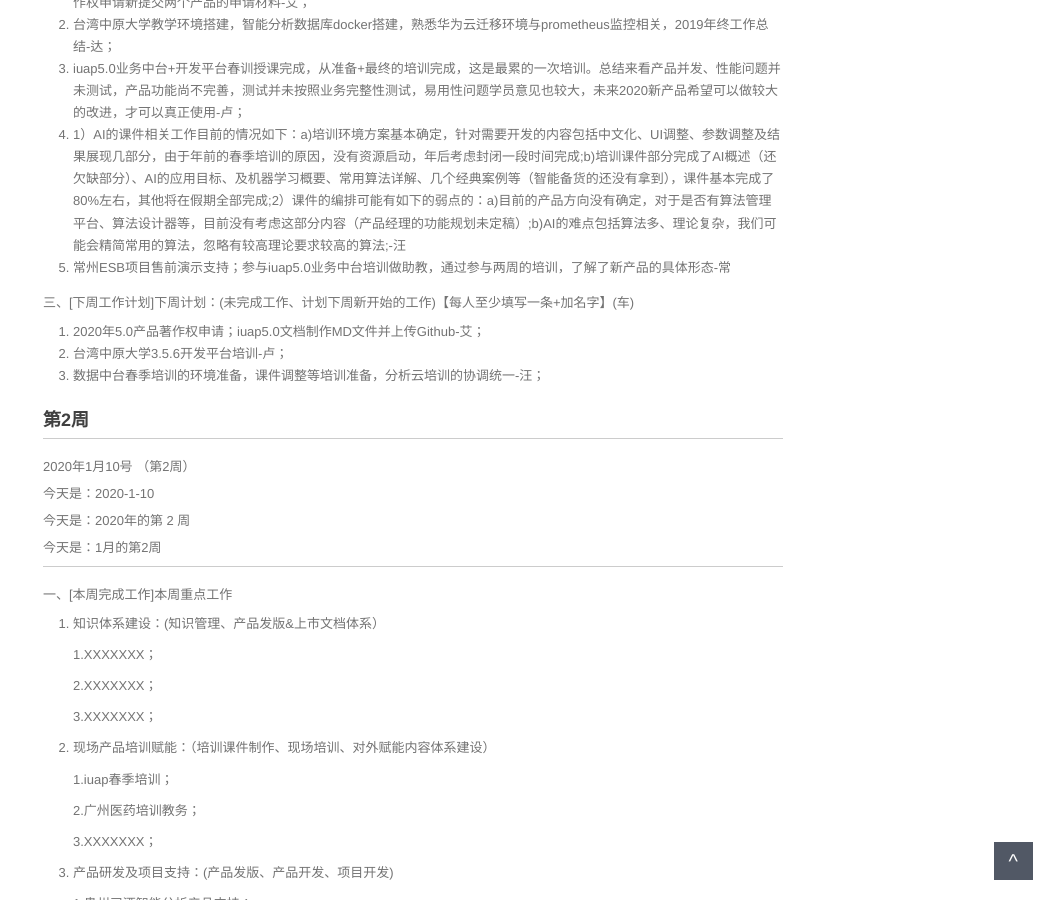
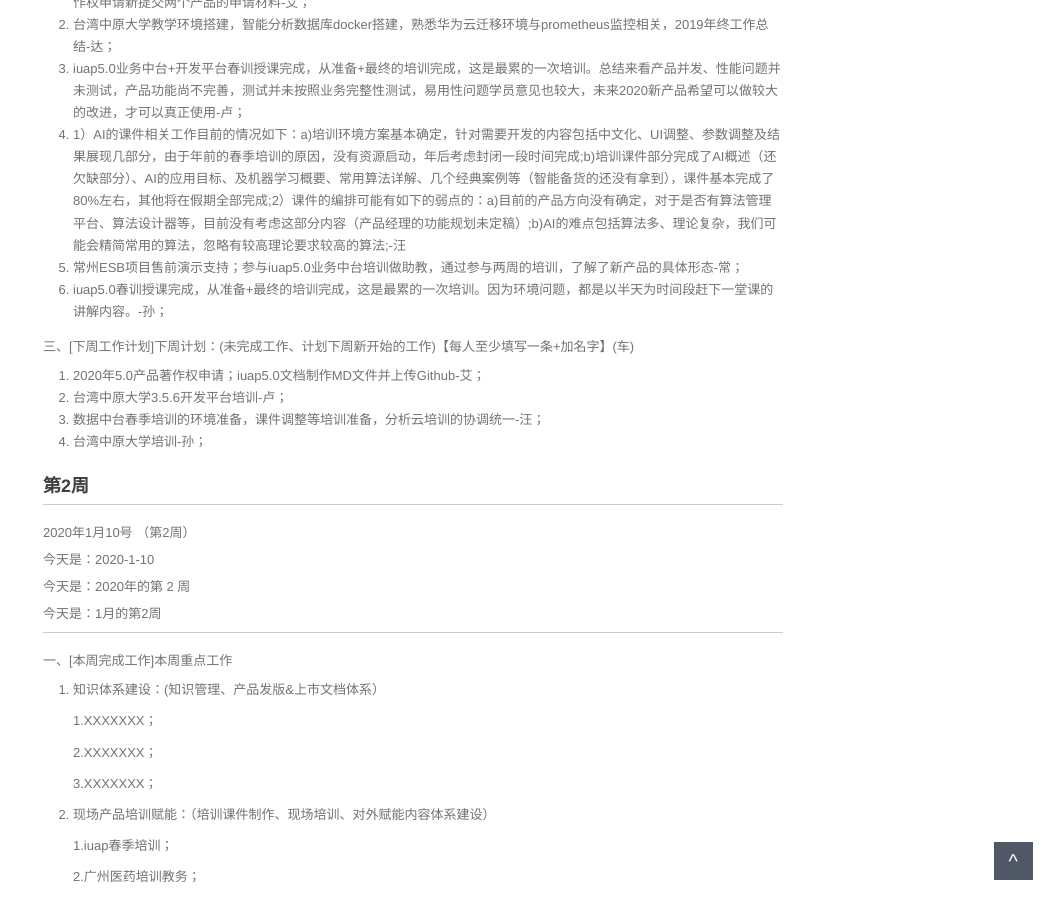
Before and after one commit to walllFlower/blog, a Jekyll site: the page built from _posts/2018-07-17-day_report_cxz.md, in a window 1280 px wide and 900 px high, scrolled down 1399 px. Shown: the whole window, without its empty margins (227-1280 px from the left). Built offline with Jekyll 4.4.1, drawn with Linux system fonts in a browser that asks for light colours; comment, search, counter and statistics services are not loaded.

Commit message:
Update 2018-07-17-day_report_cxz.md

```diff
--- a/_posts/2018-07-17-day_report_cxz.md
+++ b/_posts/2018-07-17-day_report_cxz.md
@@ -77,13 +77,15 @@ categories: 技术运营工作周报
 2. 台湾中原大学教学环境搭建，智能分析数据库docker搭建，熟悉华为云迁移环境与prometheus监控相关，2019年终工作总结-达；
 3. iuap5.0业务中台+开发平台春训授课完成，从准备+最终的培训完成，这是最累的一次培训。总结来看产品并发、性能问题并未测试，产品功能尚不完善，测试并未按照业务完整性测试，易用性问题学员意见也较大，未来2020新产品希望可以做较大的改进，才可以真正使用-卢；
 4. 1）AI的课件相关工作目前的情况如下：a)培训环境方案基本确定，针对需要开发的内容包括中文化、UI调整、参数调整及结果展现几部分，由于年前的春季培训的原因，没有资源启动，年后考虑封闭一段时间完成;b)培训课件部分完成了AI概述（还欠缺部分）、AI的应用目标、及机器学习概要、常用算法详解、几个经典案例等（智能备货的还没有拿到），课件基本完成了80%左右，其他将在假期全部完成;2）课件的编排可能有如下的弱点的：a)目前的产品方向没有确定，对于是否有算法管理平台、算法设计器等，目前没有考虑这部分内容（产品经理的功能规划未定稿）;b)AI的难点包括算法多、理论复杂，我们可能会精简常用的算法，忽略有较高理论要求较高的算法;-汪
-5. 常州ESB项目售前演示支持；参与iuap5.0业务中台培训做助教，通过参与两周的培训，了解了新产品的具体形态-常
+5. 常州ESB项目售前演示支持；参与iuap5.0业务中台培训做助教，通过参与两周的培训，了解了新产品的具体形态-常；
+6. iuap5.0春训授课完成，从准备+最终的培训完成，这是最累的一次培训。因为环境问题，都是以半天为时间段赶下一堂课的讲解内容。-孙；
 
 三、[下周工作计划]下周计划：(未完成工作、计划下周新开始的工作)【每人至少填写一条+加名字】(车)
 
 1. 2020年5.0产品著作权申请；iuap5.0文档制作MD文件并上传Github-艾；
 2. 台湾中原大学3.5.6开发平台培训-卢；
 3. 数据中台春季培训的环境准备，课件调整等培训准备，分析云培训的协调统一-汪；
+4. 台湾中原大学培训-孙；
 
 
 
```
